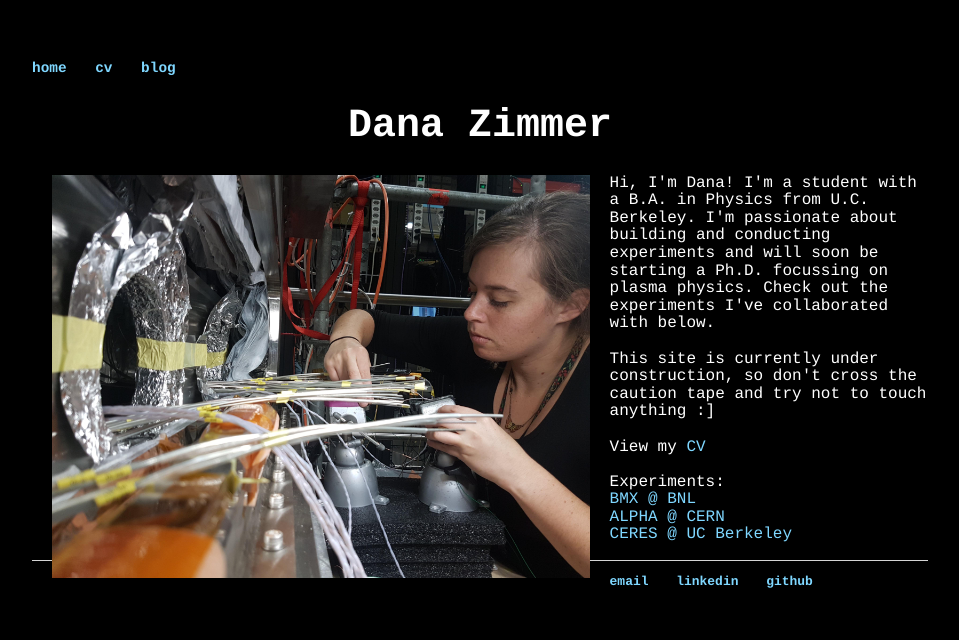
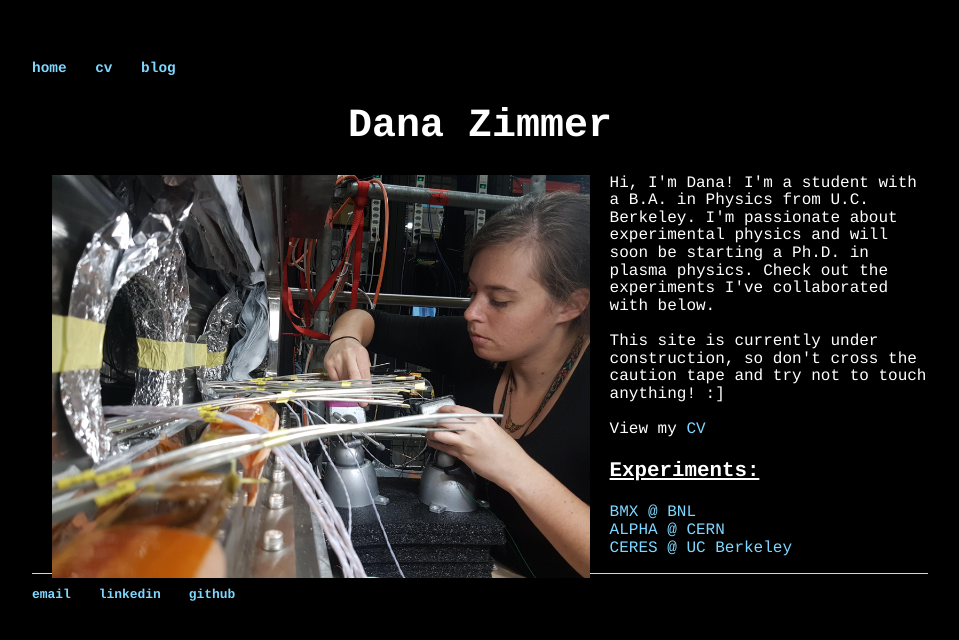
Before and after one commit to dmz11/dmz11.github.io, a Jekyll site: the page built from index.html, in a window 1280 px wide. Shown: the top 640 px of the page, without its empty margins (160-1119 px from the left). Built offline with Jekyll 4.4.1, drawn with Linux system fonts in a browser that asks for light colours.

Commit message:
homepage

```diff
--- a/index.html
+++ b/index.html
@@ -7,13 +7,13 @@
 
 	<img src="./images/superconducters.jpg" alt="Dana Zimmer ALPHA superconductor magnets cryostat" align = 'left' width = 60% hspace='20'/>
 	<p>
-        Hi, I'm Dana! I'm a student with a B.A. in Physics from U.C. Berkeley. I'm passionate about building and conducting experiments and will soon be starting a Ph.D. focussing on plasma physics. Check out the experiments I've collaborated with below.<br><br>
+        Hi, I'm Dana! I'm a student with a B.A. in Physics from U.C. Berkeley. I'm passionate about experimental physics and will soon be starting a Ph.D. in plasma physics. Check out the experiments I've collaborated with below.<br><br>
 
-        This site is currently under construction, so don't cross the caution tape and try not to touch anything :]<br><br>
+        This site is currently under construction, so don't cross the caution tape and try not to touch anything! :]<br><br>
 
-        View my <a href='https://dmz11.github.io/cv/'>CV</a><br><br>
+        View my <a href='https://dmz11.github.io/cv/'>CV</a><br>
 
-        Experiments:<br>
+        <h3>Experiments:</h3>
         <a href='https://dmz11.github.io/bmx/'>BMX @ BNL</a><br>
         <a href='https://dmz11.github.io/alpha/'>ALPHA @ CERN</a><br>
         <a href='https://dmz11.github.io/ceres/'>CERES @ UC Berkeley</a><br>
```
Also changed, not shown: 2 other files.
